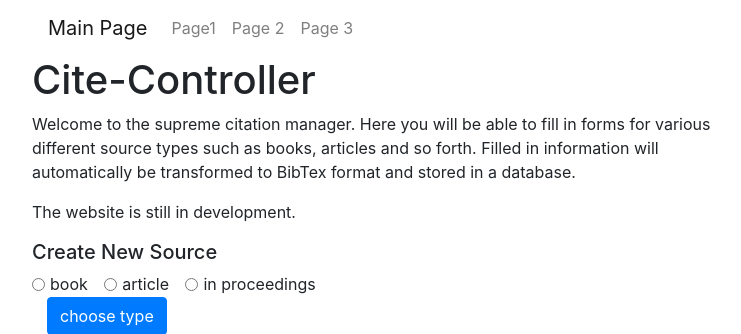
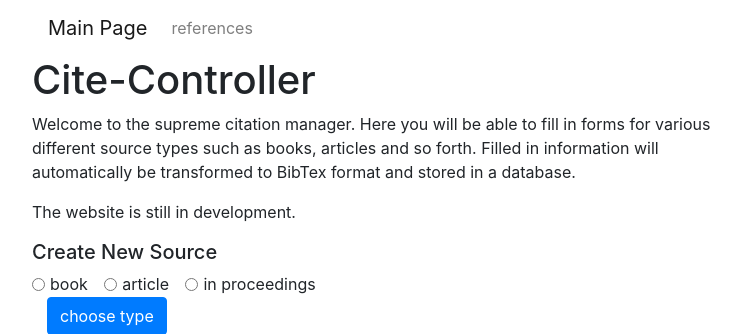
Before and after one commit to neoh-uni/ohtu-citecontroller, a Flask app: page / in a window 1280 px wide. Shown: the top 334 px of the page, without its empty margins (53-794 px from the left). Run offline with Flask 3, Linux system fonts and the light colour scheme; parts of the project's set-up code (start-up, migrations or seed data) failed here and were passed over; some libraries are stand-ins or nearby versions.

Commit message:
added references to index.html, references.html initialized

```diff
--- a/src/templates/index.html
+++ b/src/templates/index.html
@@ -9,13 +9,7 @@
     <a class="navbar-brand" href="/">Main Page</a>
     <ul class="navbar-nav">
       <li class="nav-item">
-        <a class="nav-link" href="#">Page1</a>
-      </li>
-      <li class="nav-item">
-        <a class="nav-link" href="#">Page 2</a>
-      </li>
-      <li class="nav-item">
-        <a class="nav-link" href="#">Page 3</a>
+        <a class="nav-link" href="/references">references</a>
       </li>
     </ul>
   </nav>
```
Also changed, not shown: src/templates/references.html (added).
